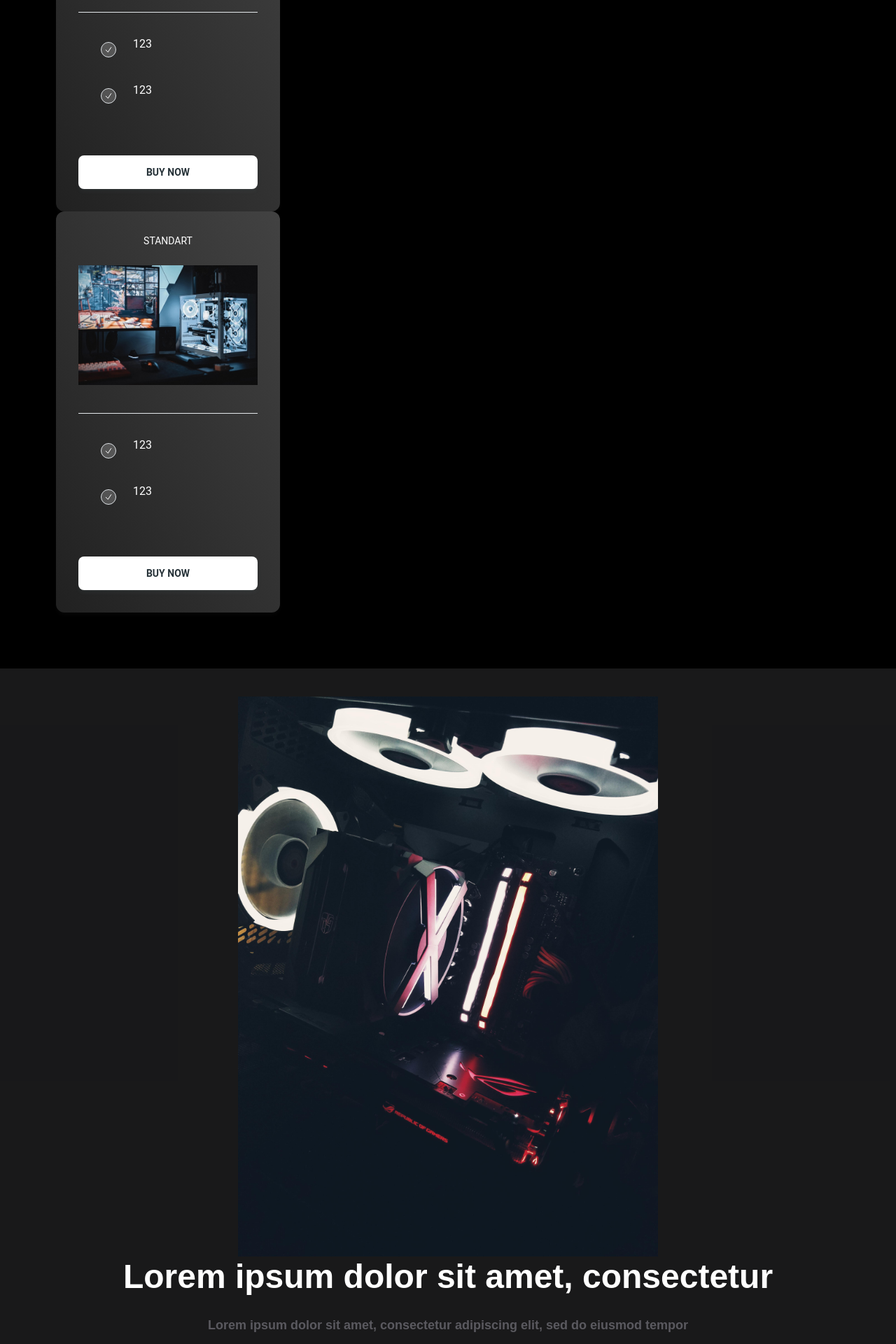
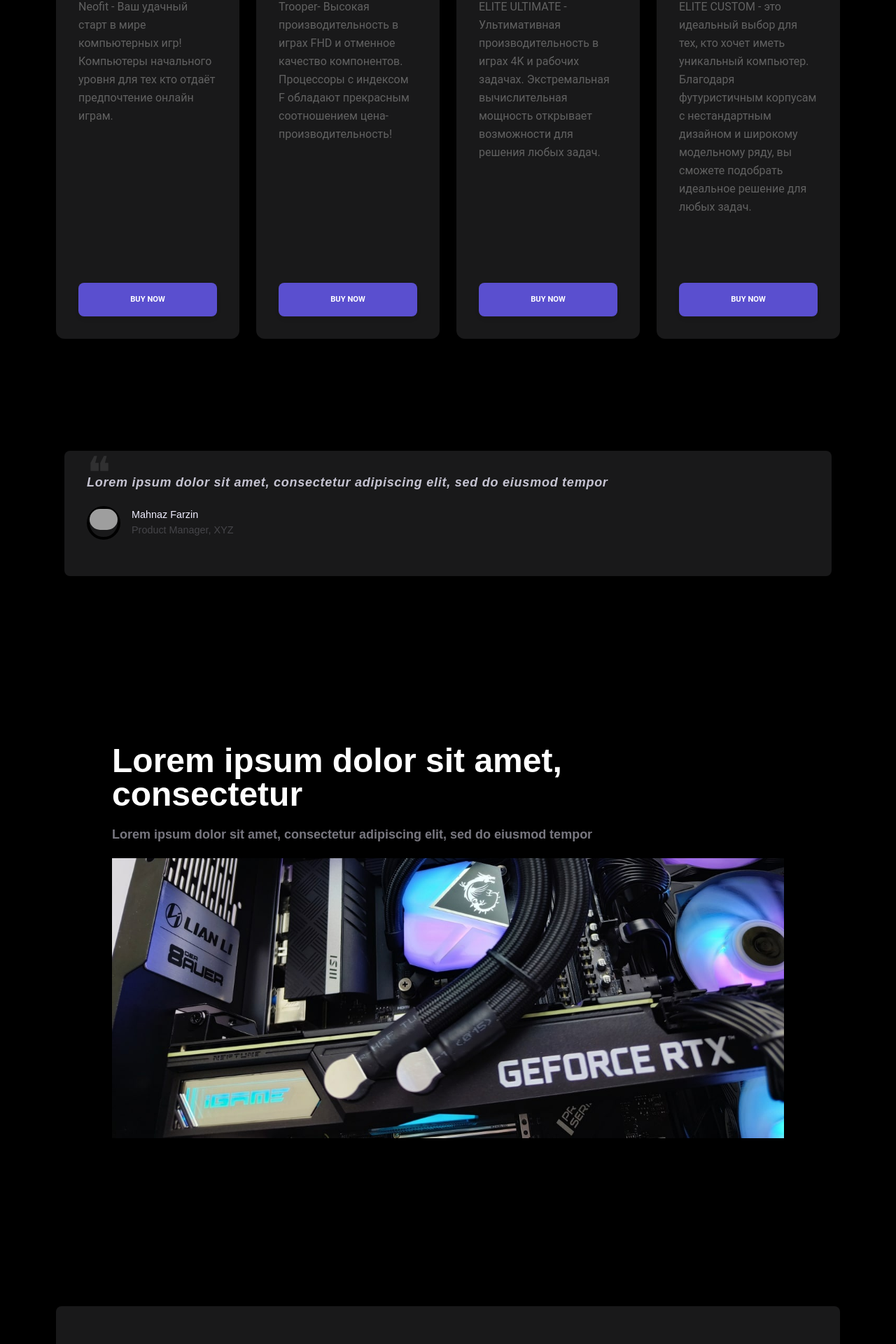
Before and after one commit to AkinariKunXx/Akinari.github.io, a React (Create React App) app: page / in a window 1280 px wide. Shown: the part 1759-3679 px from the top of the page at 70% size. Built offline with nearby package versions, Linux system fonts and the light colour scheme; grey boxes are pictures that could not be loaded.

Commit message:
MainPAge

```diff
--- a/src/components/CardPrice.js
+++ b/src/components/CardPrice.js
@@ -7,36 +7,16 @@ import {
   Button,
 } from "@material-tailwind/react";
 
-  function CheckIcon() {
-    return (
-      <svg
-        xmlns="http://www.w3.org/2000/svg"
-        fill="none"
-        viewBox="0 0 24 24"
-        strokeWidth={2}
-        stroke="currentColor"
-        className="h-3 w-3"
-      >
-        <path
-          strokeLinecap="round"
-          strokeLinejoin="round"
-          d="M4.5 12.75l6 6 9-13.5"
-        />
-      </svg>
-    );
-  }
+
 
   export default function PricingCard({ card }) {
     let advJsx = card.adv.map((elem, i) => {
       return (<li className="flex items-center gap-4" key={i}>
-        <span className="rounded-full border border-white/20 bg-white/20 p-1">
-          <CheckIcon />
-        </span>
         <Typography className="font-normal">{elem}</Typography>
       </li>)
     })
     return (
-      <Card color="gray" variant="gradient" className="w-full max-w-[20rem] p-8">
+      <Card className="bg-indigo-lightest-10 w-full max-w-[20rem] p-8">
         <CardHeader
           floated={false}
           shadow={false}
@@ -58,22 +38,20 @@ import {
             <img className="w-100pc" src={card.src} />
           </Typography>
         </CardHeader>
-        <CardBody className="p-0">
-          <ul className="flex flex-col gap-4">
+        <CardBody className="flex flex-col justify-between h-100 mt-12 p-0">
+          <ul className="p-0">
             {advJsx}
           </ul>
-        </CardBody>
-        <CardFooter className="mt-12 p-0">
           <Button
             size="lg"
-            color="white"
-            className="hover:scale-[1.02] focus:scale-[1.02] active:scale-100"
+            color="bg-indigo white fs-s3 br-4 f"
+            className="hover:scale-[1.02] focus:scale-[1.02] active:scale-100 bg-indigo white fs-s3 black fw-600 no-underline"
             ripple={false}
             fullWidth={true}
           >
-          Buy Now
-        </Button>
-      </CardFooter>
+            Buy Now
+          </Button>
+        </CardBody>
       </Card>
     );
   }
--- a/src/pages/MainPage.js
+++ b/src/pages/MainPage.js
@@ -4,19 +4,31 @@ import PricingCard from "../components/CardPrice.js";
 
 const pricingCards = [
     {
-        title: "standart",
+        title: "NEOFIT",
         src: "images/pccatalog.jpg",
         adv: [
-            '123',
-            '123',
+            'Neofit - Ваш удачный старт в мире компьютерных игр! Компьютеры начального уровня для тех кто отдаёт предпочтение онлайн играм.',
         ],
     },
     {
-        title: "standart",
+        title: "TROOPER",
         src: "images/pccatalog.jpg",
         adv: [
-            '123',
-            '123',
+            'Trooper- Высокая производительность в играх FHD и отменное качество компонентов. Процессоры с индексом F обладают прекрасным соотношением цена-производительность!',
+        ],
+    },
+    {
+        title: "ELITE ULTIMATE",
+        src: "images/pccatalog.jpg",
+        adv: [
+            'ELITE ULTIMATE - Ультимативная производительность в играх 4K и рабочих задачах. Экстремальная вычислительная мощность открывает возможности для решения любых задач.',
+        ],
+    },
+    {
+        title: "ELITE CUSTOM",
+        src: "images/pccatalog.jpg",
+        adv: [
+            'ELITE CUSTOM - это идеальный выбор для тех, кто хочет иметь уникальный компьютер. Благодаря футуристичным корпусам с нестандартным дизайном и широкому модельному ряду, вы сможете подобрать идеальное решение для любых задач.',
         ],
     },
 ];
@@ -100,77 +112,8 @@ function MainPage() {
 
             {/* pictures pc */}
 
-            <section className="p-10 md-p-l5">
+            <section className="grid-cols-1 grid md:grid-cols-2 xl:grid-cols-4 gap-4 p-10 md-p-l5 justify-items-center">
                 {pricingCards.map((elem, i) => <PricingCard card={elem} key={i} />)}
-            </section>
-
-            {/* slider */}
-
-            <section className="relative bg-indigo-lightest-10">
-                <div id="slider-1">
-                    <div className="p-10 md-p-110 flex justify-center items-center flex-column text-center">
-                        <img className="w-50pc" src="images/pc13.jpg" />
-                        <h2 className="white fs-l3 fw-900">
-                            Lorem ipsum dolor sit amet, consectetur
-                        </h2>
-                        <p className="indigo-lightest fw-600 fs-m1 opacity-30 my-5">
-                            Lorem ipsum dolor sit amet, consectetur adipiscing elit, sed do
-                            eiusmod tempor{" "}
-                        </p>
-                        <a href="#" className="button-md bg-indigo white fs-s3 br-4 black fw-600 no-underline m-5">
-                            BUY NOW
-                        </a>
-                    </div>
-                </div>
-                <ul className="absolute list-none w-100pc flex justify-between top-50pc"></ul>
-            </section>
-
-            {/* big text */}
-
-            <section className="p-10 md-py-10">
-                <div className="w-100pc md-w-70pc mx-auto py-10">
-                    <h2 className="white fs-l2 md-fs-xl1 fw-900 lh-2">
-                        Торопитесь, скидка{" "}
-                        <span className="border-b bc-indigo bw-4"> 15%</span> до конца месяца!{" "}
-                    </h2>
-                </div>
-            </section>
-
-            {/* pricing */}
-
-            <section id="pricing">
-                <div className="p-10 flex flex-wrap">
-                    <div className="w-100pc md-w-50pc">
-                        <div className="p-5">
-                        </div>
-                    </div>
-                    <div className="w-100pc md-w-25pc">
-                        <div className="m-3 p-5 br-8 bg-indigo-lightest-10 overflow-hidden">
-                            <div className="p-3">
-                            </div>
-                            <div className="p-3 indigo-lightest fw-400 fs-s1 lh-5">
-                            </div>
-                            <div className="p-3">
-                                <button className="button full bg-black white  hover-opacity-100 hover-scale-up-1 ease-300">
-                                    aaa
-                                </button>
-                            </div>
-                        </div>
-                    </div>
-                    <div className="w-100pc md-w-25pc">
-                        <div className="m-3 p-5 br-8 bg-white overflow-hidden">
-                            <div className="p-3">
-                            </div>
-                            <div className="p-3 black fw-400 fs-s1 lh-5">
-                            </div>
-                            <div className="p-3">
-                                <button className="button full bg-indigo white hover-opacity-100 hover-scale-up-1 ease-300">
-                                    aaa
-                                </button>
-                            </div>
-                        </div>
-                    </div>
-                </div>
             </section>
 
             {/* testimonials */}
```
